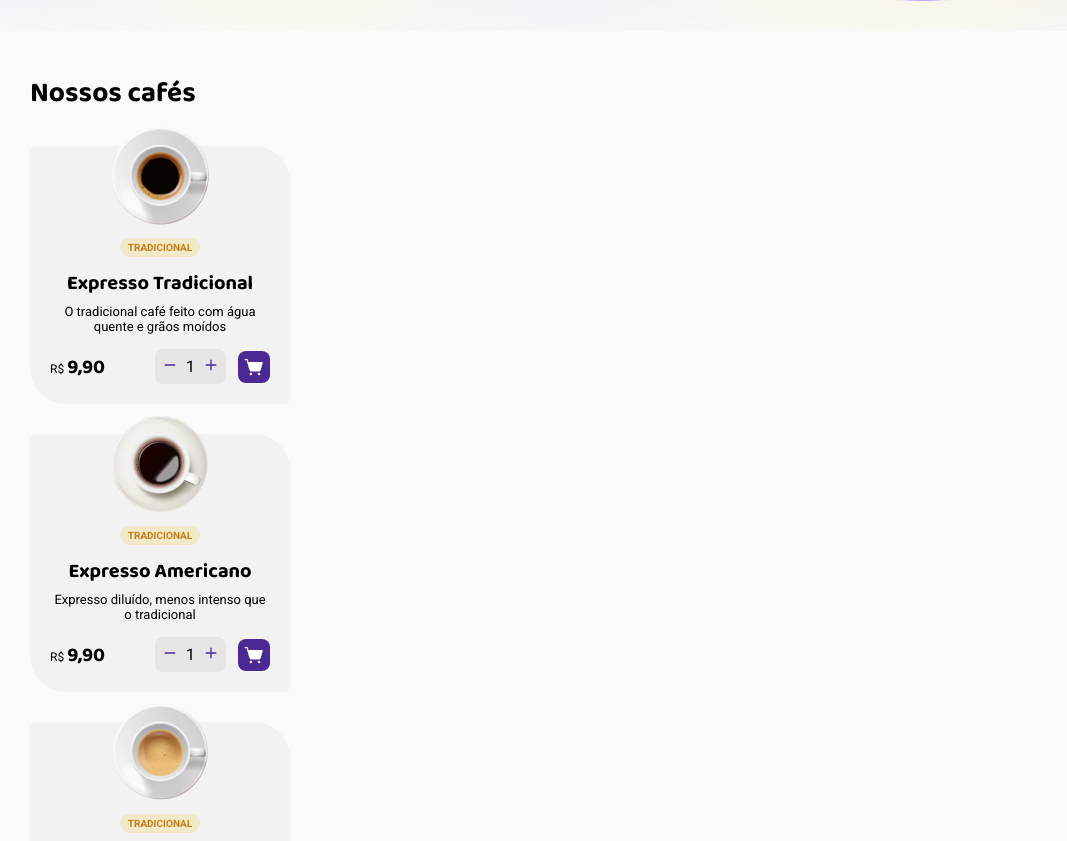
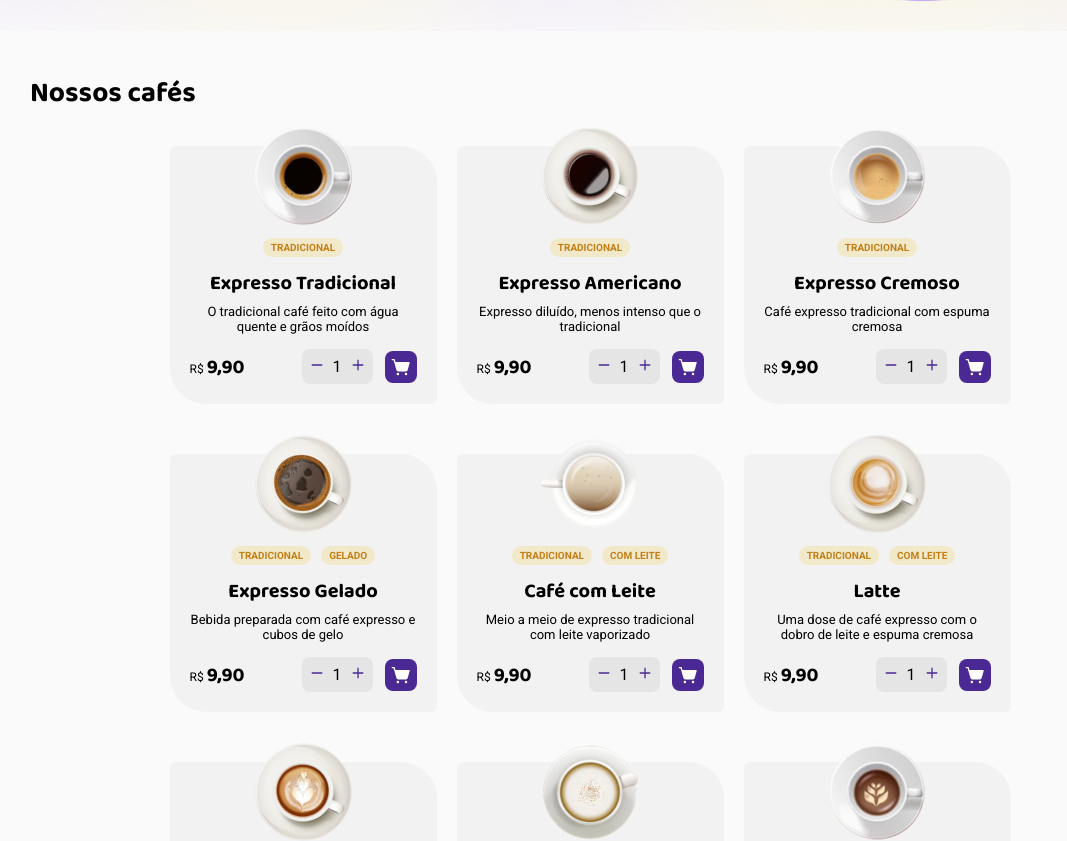
Before and after one commit to rodrigo-noschang/coffee-delivery, a React (Vite) app: page / in a window 1280 px wide. Shown: the part 468-1309 px from the top of the page, without its empty margins (50-1117 px from the left). Built offline with nearby package versions, Linux system fonts and the light colour scheme; the HTML template or start-up script is replaced by a standard one.

Commit message:
Done with the visual feedback for the coffe cards. Still have to implement the add to kart function, but this is gonna happen after the page is built

```diff
--- a/src/components/Coffee/index.tsx
+++ b/src/components/Coffee/index.tsx
@@ -1,3 +1,4 @@
+import { useState } from 'react';
 import { ShoppingCartSimple, Plus, Minus } from '@phosphor-icons/react';
 
 import { PurchaseInfoContainer, CategoriesContainer, CoffeeContainer, PriceInfo, AmountContainer, AddToKartContainer } from "./styles";
@@ -16,6 +17,18 @@ interface CoffeeProps {
 }
 
 export function Coffee({ coffeeData }: CoffeeProps) {
+    const [amount, setAmount] = useState(1);
+
+    function increaseAmount() {
+        setAmount(prevState => prevState + 1);
+    }
+
+    function decreaseAmount() {
+        if (amount > 1) {
+            setAmount(prevState => prevState - 1);
+        }
+    }
+
     return (
         <CoffeeContainer>
             <div>
@@ -45,11 +58,11 @@ export function Coffee({ coffeeData }: CoffeeProps) {
                 </PriceInfo>
 
                 <AmountContainer>
-                    <button>
+                    <button onClick={decreaseAmount}>
                         <Minus size={14} weight='bold' />
                     </button>
-                    <span> 1 </span>
-                    <button>
+                    <span> {amount} </span>
+                    <button onClick={increaseAmount}>
                         <Plus size={14} weight='bold' />
                     </button>
                 </AmountContainer>
--- a/src/components/Coffee/styles.ts
+++ b/src/components/Coffee/styles.ts
@@ -4,12 +4,16 @@ export const CoffeeContainer = styled.li`
     border-radius: 6px 36px 6px 36px;
 
     width: 90vw;
-    max-width: 260px;
+    max-width: 267px;
     padding: 0 20px 20px 20px;
     margin-top: 30px;
 
     background-color: ${props => props.theme["grey-200"]};
     text-align: center;
+
+    &:last-of-type {
+        justify-self: flex-start;
+    }
 
     img {
         margin-top: -20px;
@@ -82,14 +86,23 @@ export const AmountContainer = styled.div`
         color: ${props => props.theme["purple-700"]};
     }
 
+    button:hover {
+        cursor: pointer;
+    }
+
+    button:active {
+        color: ${props => props.theme["purple-500"]};
+    }
+
     span {
         margin: 0 5px;
     }
 `;
 
-export const AddToKartContainer = styled.div`
+export const AddToKartContainer = styled.button`
     background-color: ${props => props.theme["purple-700"]};
     color: ${props => props.theme.white};
+    border: none;
     border-radius: 8px;
 
     display: flex;
@@ -98,4 +111,13 @@ export const AddToKartContainer = styled.div`
 
     padding: 6px;
     margin-left: 12px;
+
+    &:hover {
+        cursor: pointer;
+        filter: brightness(.9);
+    }
+
+    &:active {
+        filter: brightness(1.1);
+    }
 `;
--- a/src/components/CoffeesList/styles.ts
+++ b/src/components/CoffeesList/styles.ts
@@ -10,9 +10,7 @@ export const CoffeesListContainer = styled.div`
 
     @media only screen and (min-width: 720px){
         padding: 20px 80px;
-    }
 
-    @media only screen and (min-width: 780px){
         h2 {
             font-size: 2.8rem;
         }
@@ -20,5 +18,23 @@ export const CoffeesListContainer = styled.div`
 `;
 
 export const ListContainer = styled.ul`
+    display: flex;
+    flex-direction: column;
+    align-items: center;
 
+    gap: 20px;
+
+    padding-bottom: 60px;
+
+    @media only screen and (min-width: 600px) {
+        flex-direction: row;
+        flex-wrap: wrap;
+        justify-content: center;
+        gap: 20px;
+    }
+
+    @media only screen and (min-width: 1290px) {
+        justify-content: space-evenly;
+        padding-bottom: 0;
+    }
 `;
--- a/src/layouts/DefaultLayout/styles.ts
+++ b/src/layouts/DefaultLayout/styles.ts
@@ -3,6 +3,6 @@ import styled from 'styled-components';
 export const DefaultLayoutContainer = styled.div`
     width: 100vw;
 
-    max-width: 1900px;
+    max-width: clamp(1600px, 100%, 100vw);
     margin: 0 auto;
 `;
```
